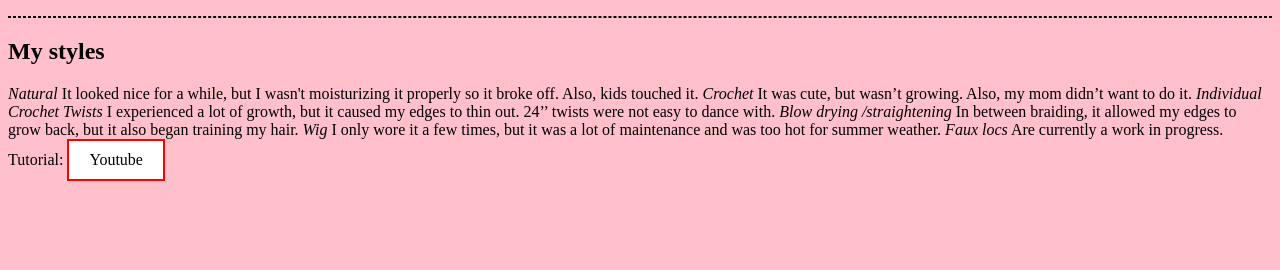
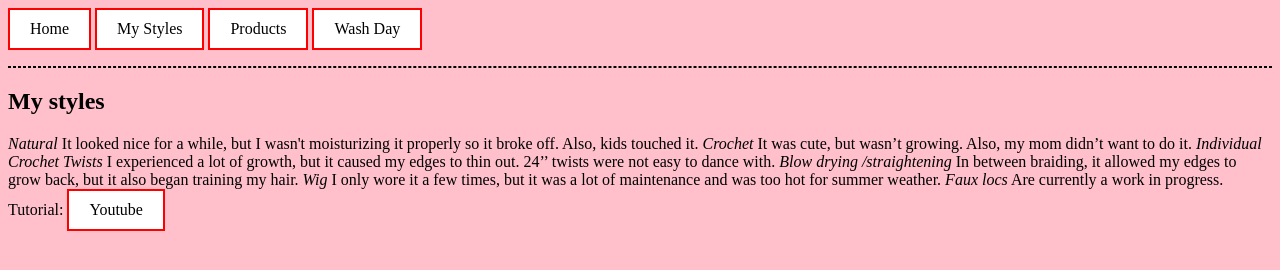
Before and after one commit to slhines/slhines.github.io, a plain HTML site: page webpagemystyles.html in a window 1280 px wide. Drawn offline with Linux system fonts and the light colour scheme.

Commit message:
Update webpagemystyles.html

```diff
--- a/webpagemystyles.html
+++ b/webpagemystyles.html
@@ -7,6 +7,10 @@
     <script src="webpagescript.js"></script>
 	</head>
 	<body>
+	<a href="index.html">Home</a>
+<a href="webpagemystyles.html">My Styles</a>
+<a href="webpageproducts.html">Products</a>
+<a href="webpagewashday.html">Wash Day</a>
     <div2>
       <p class="section"><h2><Strong>My styles</strong></h2>
       <p><em>Natural</em>
```
